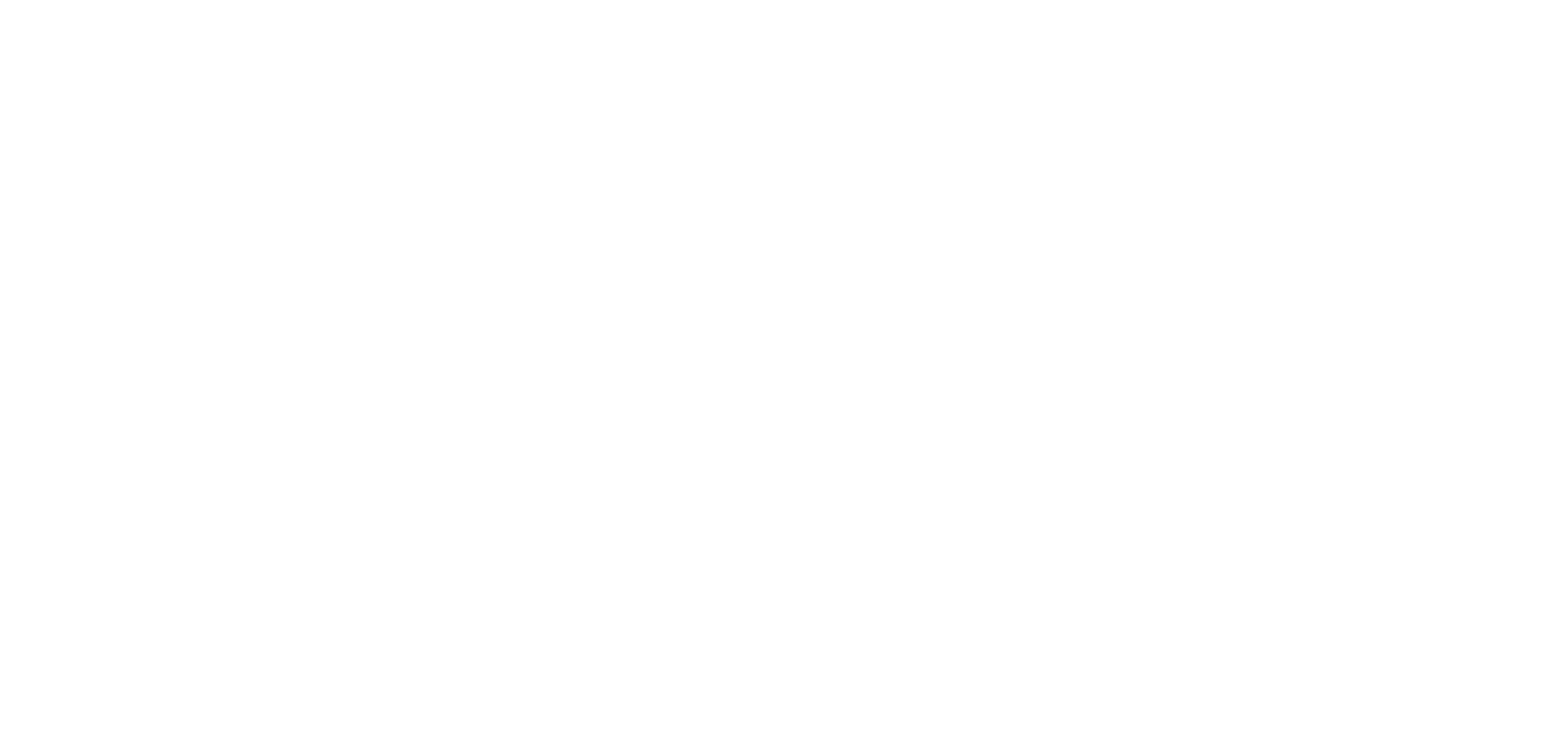
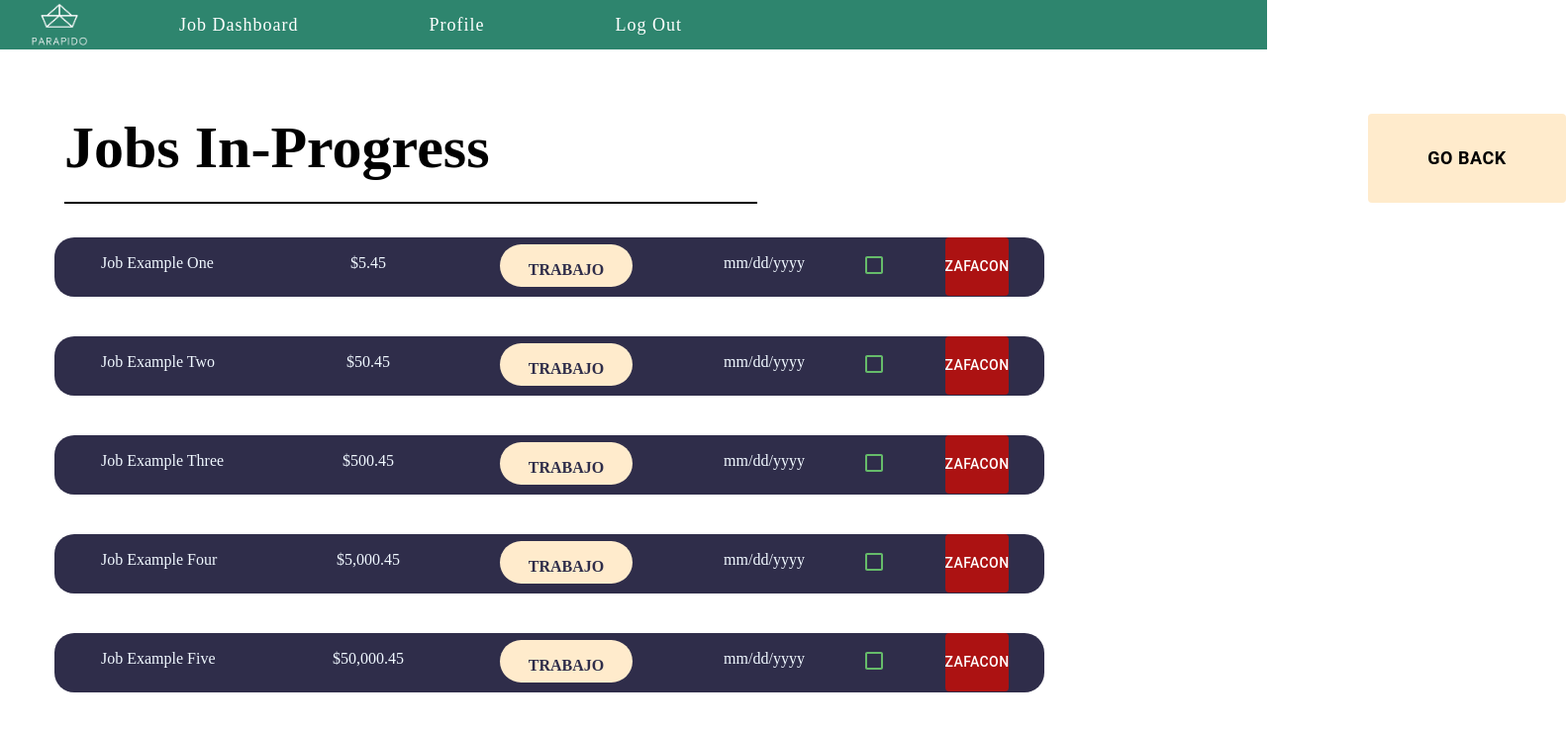
Before and after one commit to Mariie97/Capstone-QWERTY-Dev-Solutions-Team, a React (Create React App) app in the folder parapido-gui/: page /listings in a window 1280 px wide. Shown: the top 738 px of the page at 99% size, 1582 px wide, since content can reach past the window. Built offline with nearby package versions, Linux system fonts and the light colour scheme.

Commit message:
- Created JobListingPage and JobListing components - Styling for both components

```diff
--- a/parapido-gui/src/App.js
+++ b/parapido-gui/src/App.js
@@ -5,6 +5,7 @@ import LandingPage from "./Components/LandingPage"
 import ProfilePage from "./Components/ProfilePage";
 import JobDashboardPage from "./Components/JobDashboardPage";
 import NavBar from './Components/NavBar';
+import JobListingPage from "./Components/JobListingPage";
 
 
 class App extends React.Component {
@@ -54,6 +55,18 @@ class App extends React.Component {
                     </React.Fragment>
                 )}
                     />
+
+                        <Route
+                            exact
+                            path='/listings'
+                            render={() => (
+                                <React.Fragment>
+                                    <NavBar cookies= {this.props.cookies} />
+                                    <JobListingPage cookies= {this.props.cookies}/>
+                                </React.Fragment>
+                            )}
+                        />
+
                     </Switch>
                 </div>
             </BrowserRouter>
--- /dev/null
+++ b/parapido-gui/src/Components/JobListing.js
@@ -0,0 +1,87 @@
+import React from 'react'
+import {Box, Button, Checkbox, IconButton, withStyles} from "@material-ui/core";
+import "../Layouts/JobListing.css"
+import {green} from "@material-ui/core/colors";
+
+const boxSX = {
+    width: 1000,
+    height: 60,
+    backgroundColor: '#2F2D4A',
+    borderRadius: 20,
+    border: 2,
+    borderColor: 'black',
+    '&:hover': {
+        backgroundColor: '#2F2D8F',
+        opacity: [0.9, 0.8, 0.7],
+    },
+}
+
+const categoryBoxSX = {
+    position: 'absolute',
+    left: 450,
+    width: 100,
+    height: 9,
+    color: '#2F2D4A',
+    align: 'center',
+    textAlign: 'center',
+    fontWeight: 700,
+    backgroundColor: '#FFEBCC',
+    borderRadius: 50,
+    border: 2,
+    borderColor: 'black',
+    padding: 17,
+    marginTop: 7,
+}
+
+const GreenCheckbox = withStyles({
+  root: {
+    color: green[400],
+    '&$checked': {
+      color: green[600],
+    },
+  },
+  checked: {},
+})((props) => <Checkbox color="default" {...props} />);
+
+const listing = (props) => {
+
+    return(
+
+        <li list-style-type = "none">
+            <Box
+                border = {2}
+                borderColor = "black"
+                sx = {boxSX}
+                marginTop={5}
+            >
+
+
+                <span id={"listing-title"}> {props.title} </span>
+                <span id={"listing-price"}> {props.price} </span>
+                <Box component = "span" sx={categoryBoxSX}> {props.category} </Box>
+                <span id={"listing-date"}> {props.date} </span>
+
+                <span
+                id={"checkbox-style"}
+                >
+
+                   <GreenCheckbox
+                   />
+
+               </span>
+
+                <Button id={"delete-button"} onClick={props.deleteListing}>zafacon</Button>
+
+
+                {/*                <span id={"delete-button"}>
+                    <IconButton aria-label="delete" color="error">
+                        <DeleteIcon onClick={props.deleteListing}/>
+                    </IconButton>
+                </span>*/}
+
+            </Box>
+        </li>
+    )
+}
+
+export default listing;
--- /dev/null
+++ b/parapido-gui/src/Components/JobListingPage.js
@@ -0,0 +1,67 @@
+import React, {Component} from 'react';
+import {Redirect} from "react-router-dom";
+import {Box, Button} from "@material-ui/core";
+import JobListing from "./JobListing";
+import "../Layouts/JobListing.css"
+
+
+class JobListingPage extends Component {
+
+    constructor(props) {
+        super(props);
+        this.state = {
+            listings: [
+                {id:"algo1", title: 'Job Example One', price:'$5.45', category:"TRABAJO", date: "mm/dd/yyyy"},
+                {id:"algo2", title: 'Job Example Two', price:'$50.45', category:"TRABAJO", date: "mm/dd/yyyy"},
+                {id:"algo3", title: 'Job Example Three', price:'$500.45', category:"TRABAJO", date: "mm/dd/yyyy"},
+                {id:"algo4", title: 'Job Example Four', price:'$5,000.45', category:"TRABAJO", date: "mm/dd/yyyy"},
+                {id:"algo5", title: 'Job Example Five', price:'$50,000.45', category:"TRABAJO", date: "mm/dd/yyyy"},
+                {id:"algo6", title: 'Job Example Six', price:'$500,000.45', category:"TRABAJO", date: "mm/dd/yyyy"},
+            ]
+        }
+    }
+
+
+    deleteListing = (index, e) => {
+
+        const listings = Object.assign([], this.state.listings);
+        listings.splice(index, 1);
+        this.setState({listings:listings});
+
+    }
+
+    render(){
+        return (
+            <div>
+
+                <div className="job-listing-page-header"> Jobs In-Progress </div>
+                <Button id={"go-back-button"}>Go Back</Button>
+
+                <div id="list-style">
+                    <ul id="list-bullet-style">
+
+
+                        {
+                            this.state.listings.map((listing, index)=>{
+                                return <JobListing
+
+                                    price = {listing.price} date = {listing.date}
+                                    title = {listing.title} category = {listing.category}
+                                    key ={listing.id}
+                                    deleteListing={this.deleteListing.bind(this, index)}
+                                >
+
+                                </JobListing>
+                            })
+                        }
+
+                    </ul>
+                </div>
+
+            </div>
+        );
+    };
+}
+
+
+export default JobListingPage;
--- /dev/null
+++ b/parapido-gui/src/Layouts/JobListing.css
@@ -0,0 +1,83 @@
+@import url("https://fonts.googleapis.com/css2?family=Jost:wght@200;300;400;500");
+@import url("https://fonts.googleapis.com/css2?family=Cormorant+Garamond:ital,wght@0,400;0,600;1,300;1,500&display==swap");
+
+#listing-title {
+    position: absolute;
+    left: 30px;
+    color: aliceblue;
+    width: 900px;
+    height: 60px;
+    padding: 17px;
+}
+
+#listing-price {
+    position: absolute;
+    left: 250px;
+    color: aliceblue;
+    width: 100px;
+    height: 100px;
+    text-align: center;
+    padding: 17px;
+
+}
+
+#listing-date {
+    position: absolute;
+    left: 650px;
+    color: aliceblue;
+    width: 100px;
+    height: 100px;
+    text-align: center;
+    padding: 17px;
+}
+
+#list-style {
+    position: absolute;
+    top: 200px;
+    left: 55px;
+}
+
+#list-bullet-style {
+    list-style-type: none;
+}
+
+.job-listing-page-header {
+	font-weight: bold;
+	font-size: 60px;
+	text-align: left;
+	color: black;
+	border-bottom: 2px solid black;
+	width: 700px;
+    padding-bottom: 20px;
+    margin: 65px;
+    top: -10px;
+}
+
+#go-back-button {
+    position: absolute;
+    width: 200px;
+    height: 90px;
+    left: 1382px;
+    top: 115px;
+    font-weight: bold;
+    font-size: 18px;
+    text-align: center;
+    color: black;
+    background-color: #FFEBCC;
+    border: 2px black;
+}
+
+#delete-button {
+    position: absolute;
+    left: 900px;
+    color: white;
+    background-color: #ac1212;
+    padding: 17px;
+    width: 20px;
+}
+
+#checkbox-style {
+    position: absolute;
+    padding: 7px;
+    left: 800px;
+}
```
